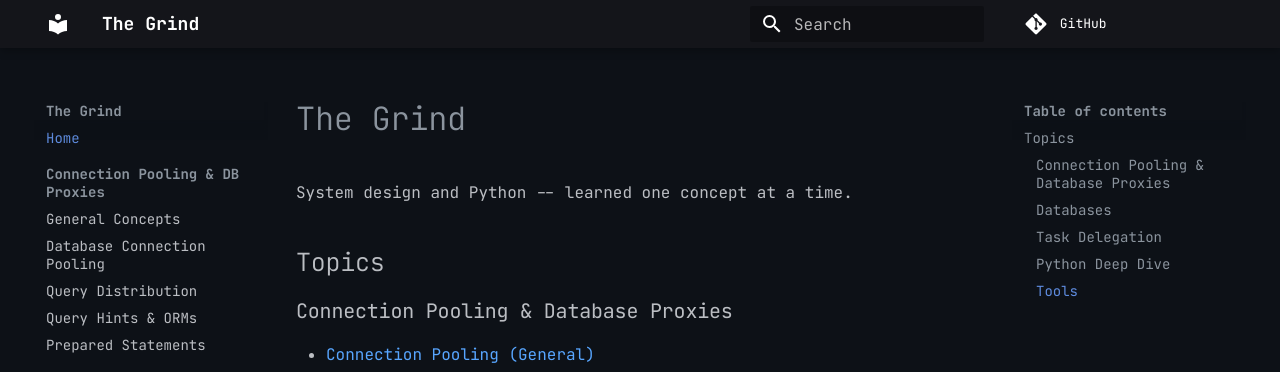
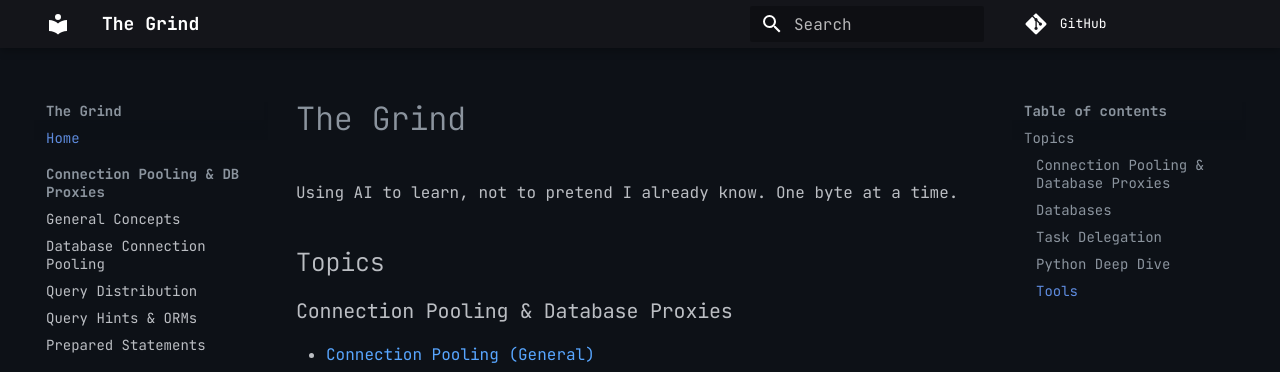
Before and after one commit to atolat/the-grind, an MkDocs documentation site: the page built from docs/index.md, in a window 1280 px wide and 1220 px high. Shown: the top 372 px of the window. Built offline with MkDocs 1.6.1 and Material for MkDocs 9.7.7, drawn with Linux system fonts in a browser that asks for light colours; comment, search, counter and statistics services are not loaded.

Commit message:
Update site tagline
Co-Authored-By: Claude Opus 4.6 <noreply@anthropic.com>

```diff
--- a/docs/index.md
+++ b/docs/index.md
@@ -1,6 +1,6 @@
 # The Grind
 
-System design and Python -- learned one concept at a time.
+Using AI to learn, not to pretend I already know. One byte at a time.
 
 ## Topics
 
```
